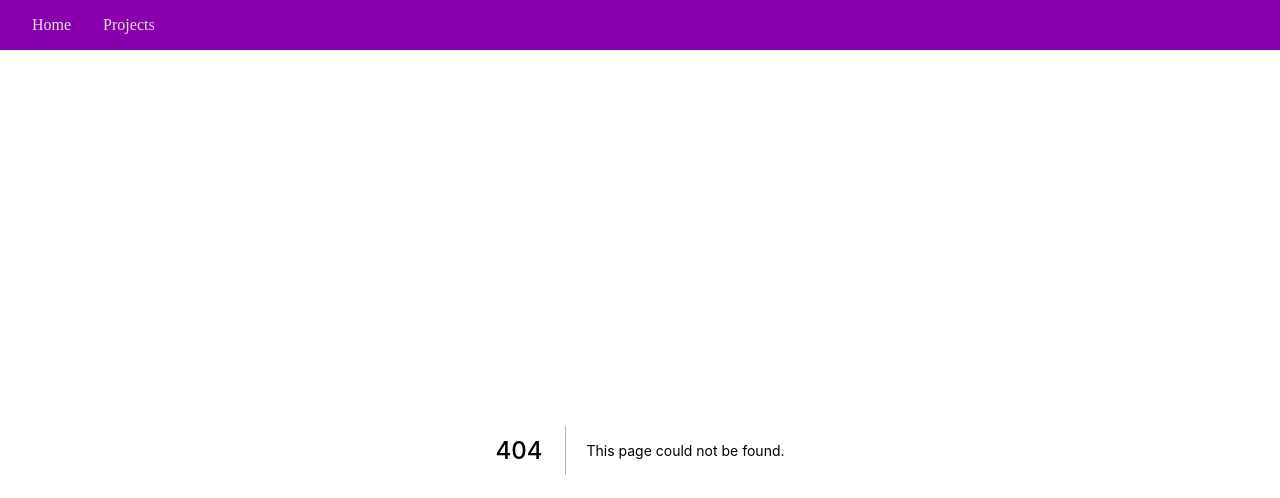
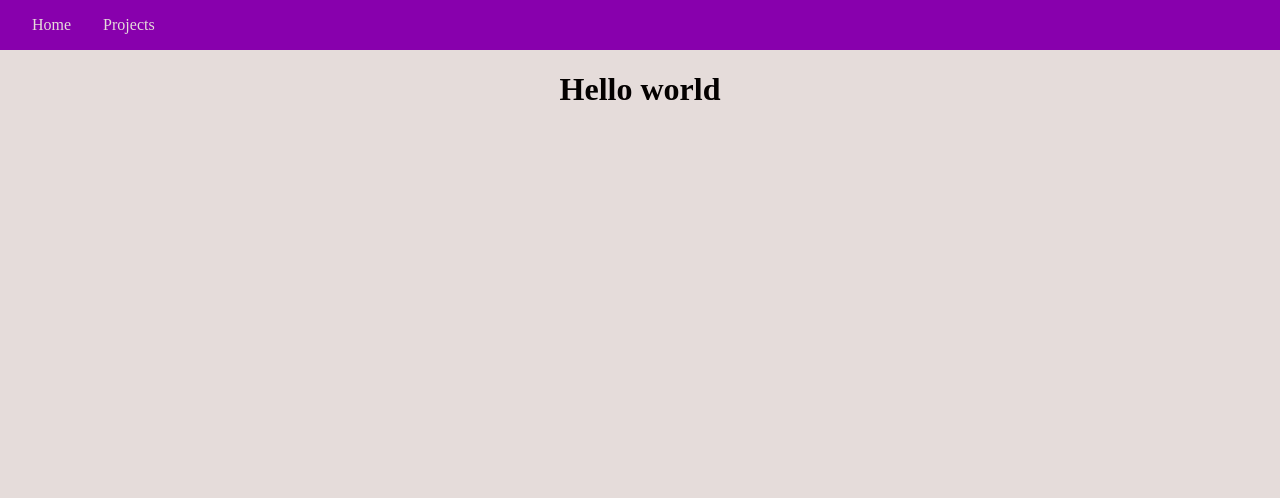
Before and after one commit to nmusey/portfolio, a Next.js app: page /blog in a window 1280 px wide. Before the commit this address had no page. Shown: the top 498 px of the page. Built offline with nearby package versions, Linux system fonts and the light colour scheme.

Commit message:
Add skeleton for blog posts

```diff
--- /dev/null
+++ b/components/BlogPost.tsx
@@ -0,0 +1,11 @@
+import ReactMarkdown from "react-markdown";
+
+export interface Props {
+    postContents: string;
+}
+
+export const BlogPost = (props: Props) => {
+    return (
+        <ReactMarkdown>{props.postContents}</ReactMarkdown>
+    )
+}
--- a/package.json
+++ b/package.json
@@ -5,7 +5,8 @@
   "dependencies": {
     "next": "^12.2.1",
     "react": "^18.2.0",
-    "react-dom": "^18.2.0"
+    "react-dom": "^18.2.0",
+    "react-markdown": "^8.0.3"
   },
   "scripts": {
     "dev": "next dev",
--- /dev/null
+++ b/pages/blog.tsx
@@ -0,0 +1,7 @@
+import {BlogPost} from "../components/BlogPost";
+
+export const BlogPage = () => {
+    return <BlogPost postContents="# Hello world"/>
+}
+
+export default BlogPage;
```
Also changed, not shown: posts/test-post.md (added, +3 -0 lines), 1 other file (tests, documents, lock files or other folders).
